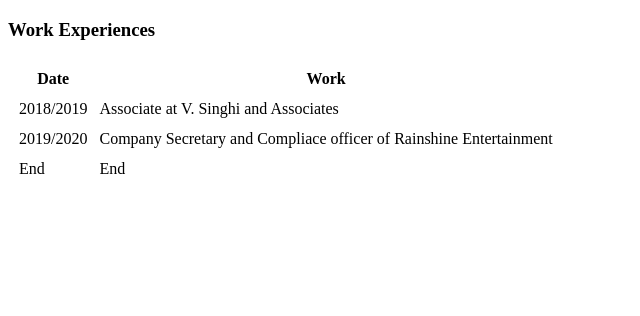
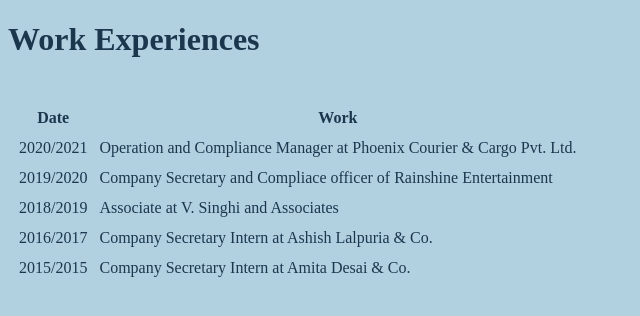
Before and after one commit to rashmi-carol-dsouza/CV, a plain HTML site: page workexp.html in a window 1280 px wide. Shown: the whole page, without its empty margins (0-640 px from the left). Drawn offline with Linux system fonts and the light colour scheme; files that its build step writes are made by us from their sources.

Commit message:
Update workexp.html

```diff
--- a/workexp.html
+++ b/workexp.html
@@ -3,11 +3,14 @@
   <head>
     <meta charset="utf-8">
     <title>My Work Experiences</title>
+    <link rel="stylesheet" href="css/styles.css">
+
   </head>
   <body>
-    <h3>Work Experiences</h3>
+    <h1>Work Experiences</h1>
     <table cellspacing="10">
       <thead>
+        <br>
         <tr>
           <th>Date</th>
           <th>Work</th>
@@ -15,18 +18,31 @@
       </thead>
       <tbody>
         <tr>
-          <td>2018/2019</td>
-          <td>Associate at V. Singhi and Associates</td>
+          <td>2020/2021</td>
+          <td>Operation and Compliance Manager at Phoenix Courier &  Cargo Pvt. Ltd.</td>
         </tr>
         <tr>
           <td>2019/2020</td>
           <td>Company Secretary and Compliace officer of Rainshine Entertainment</td>
         </tr>
+        <tr>
+          <td>2018/2019</td>
+          <td>Associate at V. Singhi and Associates</td>
+        </tr>
+
+        <tr>
+          <td>2016/2017</td>
+          <td>Company Secretary Intern at Ashish Lalpuria & Co.</td>
+        </tr>
+        <tr>
+          <td>2015/2015</td>
+          <td>Company Secretary Intern at Amita Desai & Co.</td>
+        </tr>
       </tbody>
       <tfoot>
         <tr>
-          <td>End</td>
-          <td>End</td>
+          <td></td>
+          <td></td>
         </tr>
       </tfoot>
 
```
